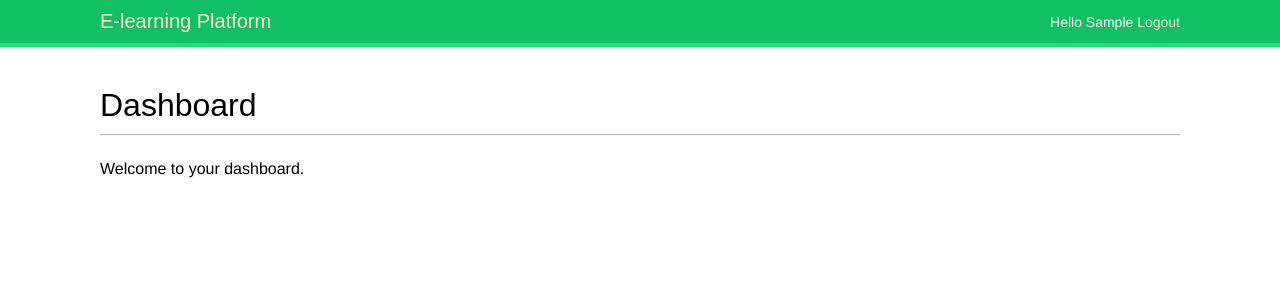
After one commit to r-dehghani/E-learning-Platform, a Django app: page /account/ in a window 1280 px wide. The commit adds this page. Shown: the top 300 px of the page. Run offline with Django 4.2, Linux system fonts and the light colour scheme; the visitor is signed in with stand-in values (Sample User, id 1); some web fonts are replaced.

Commit message:
dashboard is added

```diff
--- /dev/null
+++ b/e_learning/account/templates/account/dashboard.html
@@ -0,0 +1,10 @@
+{% extends 'base.html' %}
+
+{% block title %}
+    Dashboard
+{% endblock %}
+
+{% block content %}
+    <h1>Dashboard</h1>
+    <P>Welcome to your dashboard.</P>
+{% endblock %}
--- a/e_learning/account/templates/base.html
+++ b/e_learning/account/templates/base.html
@@ -10,6 +10,14 @@
 <body>
     <div id="header">
         <span class="logo">E-learning Platform</span>
+        <span class="user">
+            {% if request.user.is_authenticated %}
+                Hello {{ request.user.first_name|default:request.user.username }}
+                <a href="{% url 'logout' %}">Logout</a>
+            {% else %}
+                <a href="{% url 'login' %}">Log-in</a>
+            {% endif %}
+        </span>
     </div>
     <div id="content">
         {% block content %}
--- a/e_learning/account/urls.py
+++ b/e_learning/account/urls.py
@@ -5,4 +5,6 @@ urlpatterns = [
     # path('login/', views.user_login, name='login'),
     path('login/', auth_views.LoginView.as_view(), name='login'),
     path('logout/', auth_views.LogoutView.as_view(), name="logout"),
+
+    path('', views.dashboard, name='dashboard'),
 ]
--- a/e_learning/account/views.py
+++ b/e_learning/account/views.py
@@ -1,7 +1,7 @@
 from django.shortcuts import render
 from django.http import HttpResponse
 from django.contrib.auth import authenticate, login
-
+from django.contrib.auth.decorators import login_required
 from .forms import LoginForm
 
 
@@ -25,3 +25,9 @@ def user_login(request):
     else:
        form = LoginForm()
     return render(request, 'account/login.html', context={"form": form})
+
+
+@login_required
+def dashboard(request):
+   return render(request,
+                 'account/dashboard.html')
--- a/e_learning/e_learning/settings.py
+++ b/e_learning/e_learning/settings.py
@@ -131,3 +131,7 @@ DEFAULT_AUTO_FIELD = 'django.db.models.BigAutoField'
 
 MEDIA_URL = 'media/' # www.hamruyesh.com/media/flower.jpg
 MEDIA_ROOT = BASE_DIR / 'media'
+
+LOGIN_REDIRECT_URL = 'dashboard'
+LOGIN_URL = 'login'
+LOGOUT_URL = 'logout'
```
